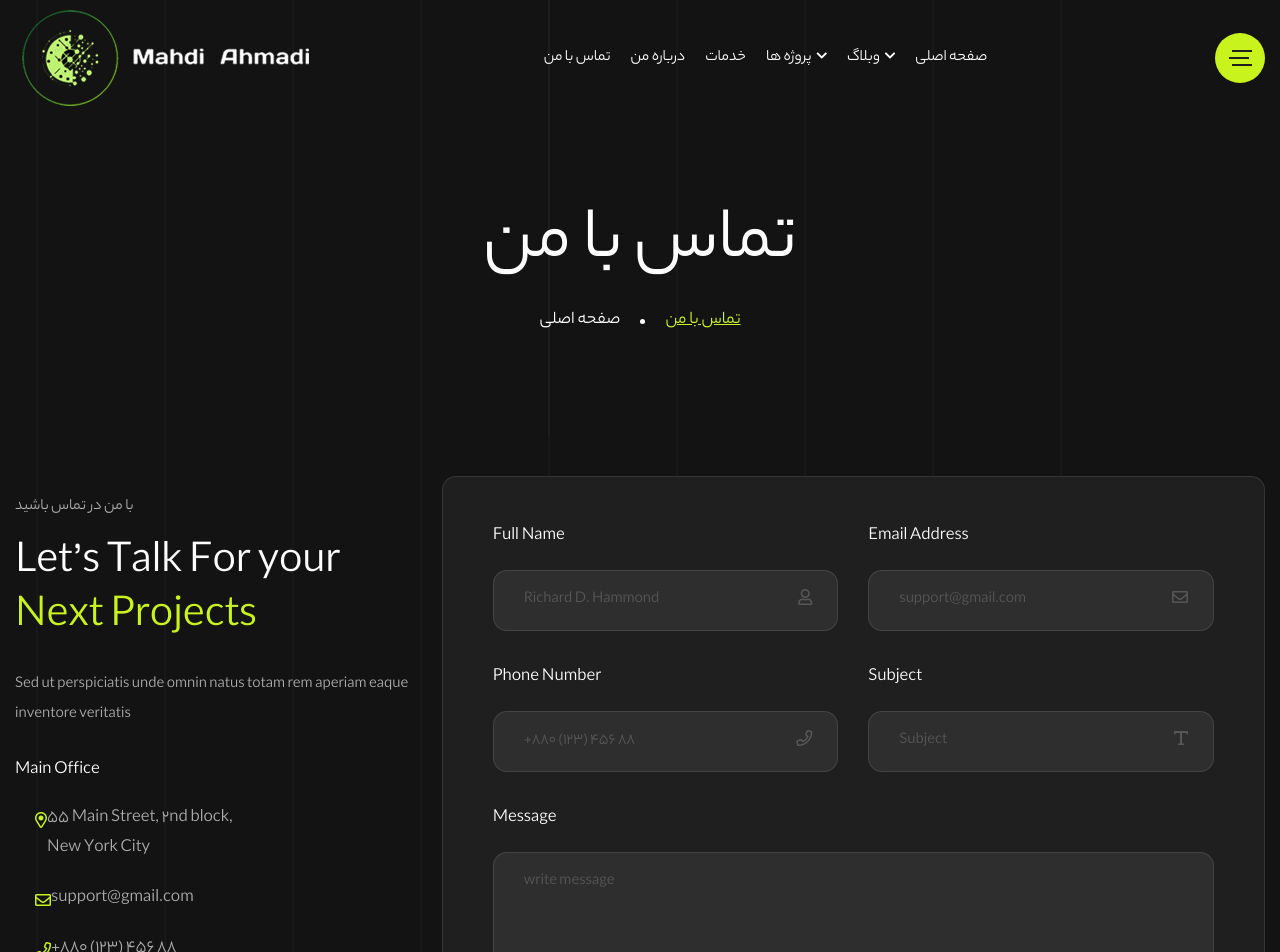
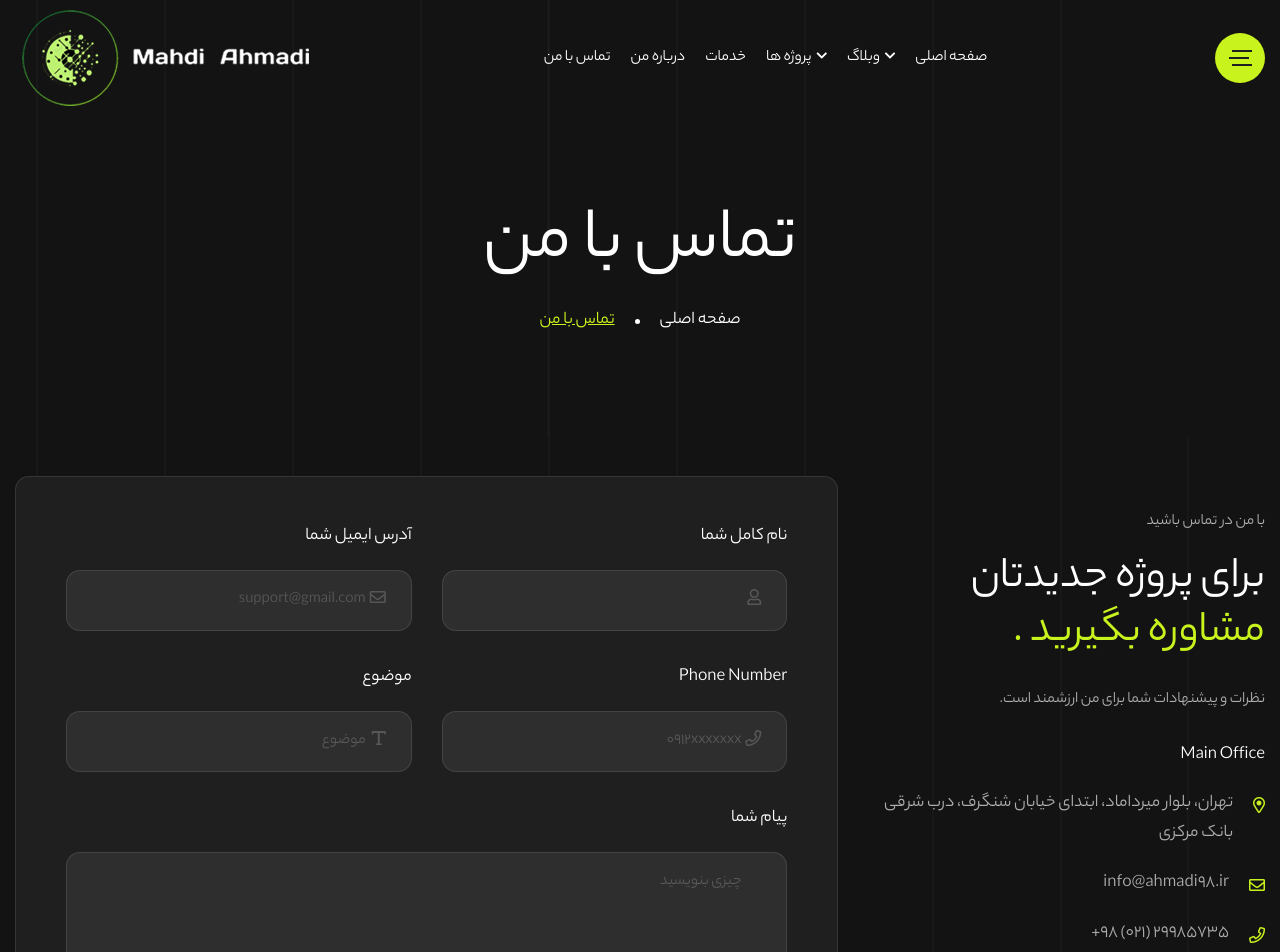
Before and after one commit to ahmadi98ir/react-template, a Next.js app: page /contact in a window 1280 px wide. Shown: the top 952 px of the page. Built offline with nearby package versions, Linux system fonts and the light colour scheme.

Commit message:
contact page

```diff
--- a/app/contact/page.js
+++ b/app/contact/page.js
@@ -10,7 +10,7 @@ const page = () => {
     <NoxfolioLayout>
       <PageBanner pageName={"تماس با من"} />
       {/* Contact Page Area start */}
-      <section className="contact-page pt-40 pb-130 rpb-100 rel z-1">
+      <section dir="rtl" className="contact-page pt-40 pb-130 rpb-100 rel z-1">
         <div className="container">
           <div className="row align-items-center">
             <div className="col-lg-4">
@@ -18,28 +18,27 @@ const page = () => {
                 <div className="section-title mb-30">
                   <span className="sub-title mb-15">با من در تماس باشید</span>
                   <h2>
-                    Let’s Talk For your <span>Next Projects</span>
+                  برای پروژه جدیدتان <span> مشاوره بگیرید .</span>
+
                   </h2>
                   <p>
-                    Sed ut perspiciatis unde omnin natus totam rem aperiam eaque
-                    inventore veritatis
+                  نظرات و پیشنهادات شما برای من ارزشمند است.
                   </p>
                 </div>
                 <h6>Main Office</h6>
                 <div className="widget_contact_info mb-35">
                   <ul>
                     <li>
-                      <i className="far fa-map-marker-alt" /> 55 Main Street,
-                      2nd block,
-                      <br /> New York City
+                      <i className="far fa-map-marker-alt" /> تهران، بلوار میرداماد، ابتدای خیابان شنگرف، درب شرقی بانک مرکزی
+                      <br />
                     </li>
                     <li>
                       <i className="far fa-envelope" />{" "}
-                      <a href="mailto:support@gmail.com">support@gmail.com</a>
+                      <a href="mailto:support@gmail.com">info@ahmadi98.ir</a>
                     </li>
                     <li>
                       <i className="far fa-phone" />{" "}
-                      <a href="callto:+880(123)45688">+880 (123) 456 88</a>
+                      <a dir="ltr" href="callto:+98 (021) 29985735">+98 (021) 29985735</a>
                     </li>
                   </ul>
                 </div>
@@ -76,16 +75,16 @@ const page = () => {
                   <div className="row">
                     <div className="col-md-6">
                       <div className="form-group">
-                        <label htmlFor="name">Full Name</label>
+                        <label htmlFor="name">نام کامل شما</label>
                         <input
                           type="text"
                           id="name"
-                          name="name"
+                          name="نام و نام خانوادگی"
                           className="form-control"
                           defaultValue=""
-                          placeholder="Richard D. Hammond"
+                          placeholder=" "
                           required=""
-                          data-error="Please enter your Name"
+                          data-error="لطفا نام کامل خود راوارد نمایید."
                         />
                         <label htmlFor="name" className="for-icon">
                           <i className="far fa-user" />
@@ -95,11 +94,11 @@ const page = () => {
                     </div>
                     <div className="col-md-6">
                       <div className="form-group">
-                        <label htmlFor="email">Email Address</label>
+                        <label htmlFor="email">آدرس ایمیل شما</label>
                         <input
                           type="email"
                           id="email"
-                          name="email"
+                          name="آدرس ایمیل"
                           className="form-control"
                           defaultValue=""
                           placeholder="support@gmail.com"
@@ -118,10 +117,10 @@ const page = () => {
                         <input
                           type="text"
                           id="phone_number"
-                          name="phone_number"
+                          name="تلفن شما"
                           className="form-control"
                           defaultValue=""
-                          placeholder="+880 (123) 456 88"
+                          placeholder="0912xxxxxxx"
                           required=""
                           data-error="Please enter your Phone Number"
                         />
@@ -133,16 +132,16 @@ const page = () => {
                     </div>
                     <div className="col-md-6">
                       <div className="form-group">
-                        <label htmlFor="subject">Subject</label>
+                        <label htmlFor="subject">موضوع</label>
                         <input
                           type="text"
                           id="subject"
                           name="subject"
                           className="form-control"
                           defaultValue=""
-                          placeholder="Subject"
+                          placeholder="موضوع"
                           required=""
-                          data-error="Please enter your Subject"
+                          data-error="لطفا موضوع پیام خود را وارد نمایید."
                         />
                         <label htmlFor="subject" className="for-icon">
                           <i className="far fa-text" />
@@ -152,15 +151,15 @@ const page = () => {
                     </div>
                     <div className="col-md-12">
                       <div className="form-group">
-                        <label htmlFor="message">Message</label>
+                        <label htmlFor="message">پیام شما</label>
                         <textarea
                           name="message"
                           id="message"
                           className="form-control"
                           rows={4}
-                          placeholder="write message"
+                          placeholder="چیزی بنویسید"
                           required=""
-                          data-error="Please enter your Message"
+                          data-error="لطفا پیام خود را وارد نمایید."
                           defaultValue={""}
                         />
                         <div className="help-block with-errors" />
@@ -169,7 +168,7 @@ const page = () => {
                     <div className="col-md-12">
                       <div className="form-group mb-0">
                         <button type="submit" className="theme-btn">
-                          Send Us Message <i className="far fa-angle-right" />
+                          ارسال پیام <i className="far fa-angle-right" />
                         </button>
                         <div id="msgSubmit" className="hidden" />
                       </div>
@@ -199,7 +198,7 @@ const page = () => {
         <div className="container">
           <div className="our-location">
             <iframe
-              src="https://www.google.com/maps/embed?pb=!1m12!1m10!1m3!1d142190.2862584524!2d-74.01298319978558!3d40.721725351435126!2m1!3f0!3m2!1i1024!2i768!4f13.1!5e1!3m2!1sen!2sbd!4v1663473911885!5m2!1sen!2sbd"
+              src="https://www.google.com/maps/embed?pb=!1m18!1m12!1m3!1d51824.220379336446!2d51.46814961508575!3d35.725879778389086!2m3!1f0!2f0!3f0!3m2!1i1024!2i768!4f13.1!3m3!1m2!1s0x3f8e041c1fabc95b%3A0x157a53179ef123b3!2z2KjYp9mG2qkg2YXYsdqp2LLbjCDYrNmF2YfZiNix24wg2KfYs9mE2KfZhduMINin24zYsdin2YY!5e0!3m2!1sfa!2sde!4v1730314368653!5m2!1sfa!2sde"
               style={{ border: 0, width: "100%" }}
               allowFullScreen=""
               loading="lazy"
--- a/components/PageBanner.js
+++ b/components/PageBanner.js
@@ -2,7 +2,7 @@ import Link from "next/link";
 
 const PageBanner = ({ pageName }) => {
   return (
-    <section className="page-banner-area pt-200 rpt-140 pb-100 rpb-60 rel z-1 text-center">
+    <section dir="rtl" className="page-banner-area pt-200 rpt-140 pb-100 rpb-60 rel z-1 text-center">
       <div className="container">
         <div className="banner-inner text-white">
           <h1 className="page-title wow fadeInUp delay-0-2s">{pageName}</h1>
```
